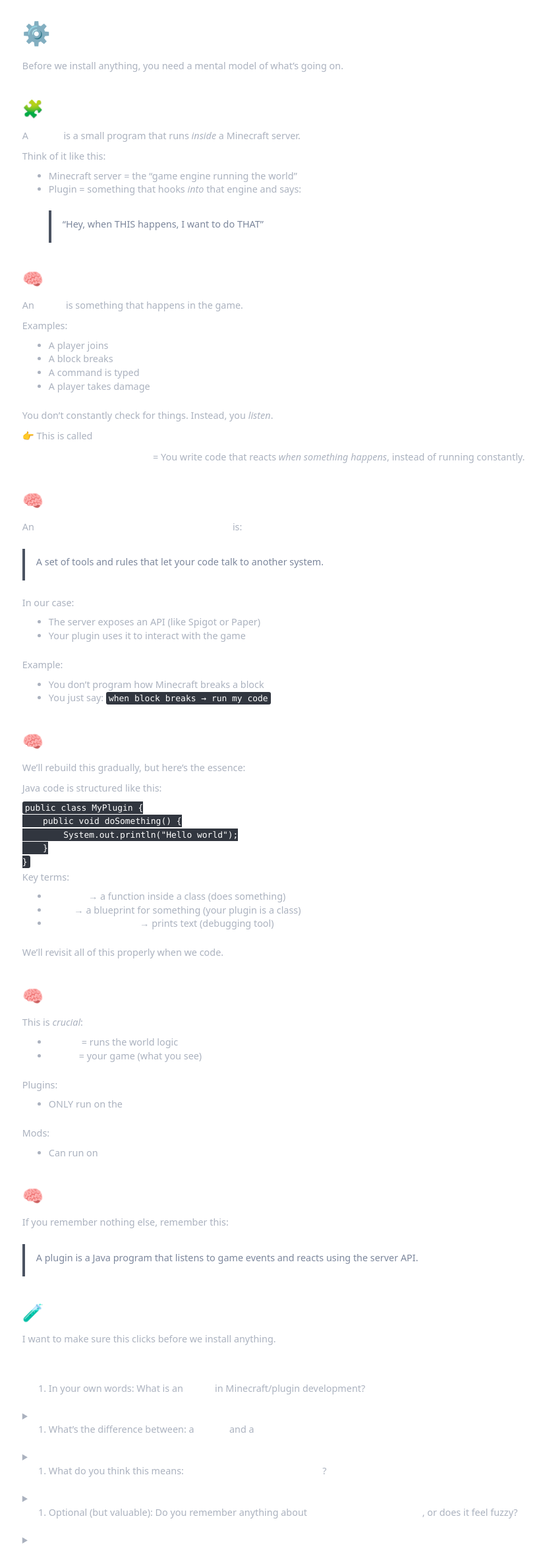
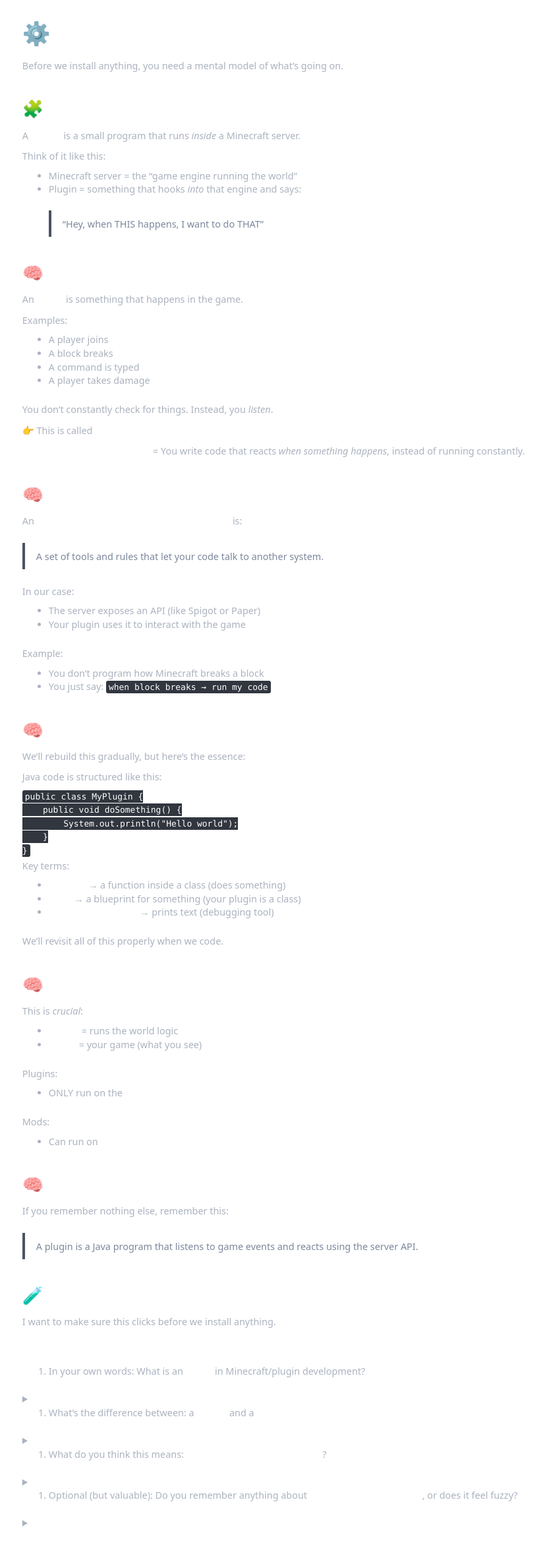
Before and after one commit to Evvy/evvy.github.io, a Jekyll site: the page built from minecraft/index.md, in a window 1280 px wide. Shown: the whole page at 66% size, without its empty margins (145-972 px from the left). Built offline with Jekyll 4.4.1, drawn with Linux system fonts in a browser that asks for light colours; after the commit the page ends 2349 px from its top, so only the background shows below that.

Commit message:
Update style.css

```diff
--- a/assets/style.css
+++ b/assets/style.css
@@ -51,6 +51,10 @@ html {
     margin: 0 0 8.5px;
 }
 
+.markdown-body blockquote p {
+    margin-bottom: 0;
+}
+
 .markdown-body strong {
     color: #fff;
     font-weight: bold;
```
